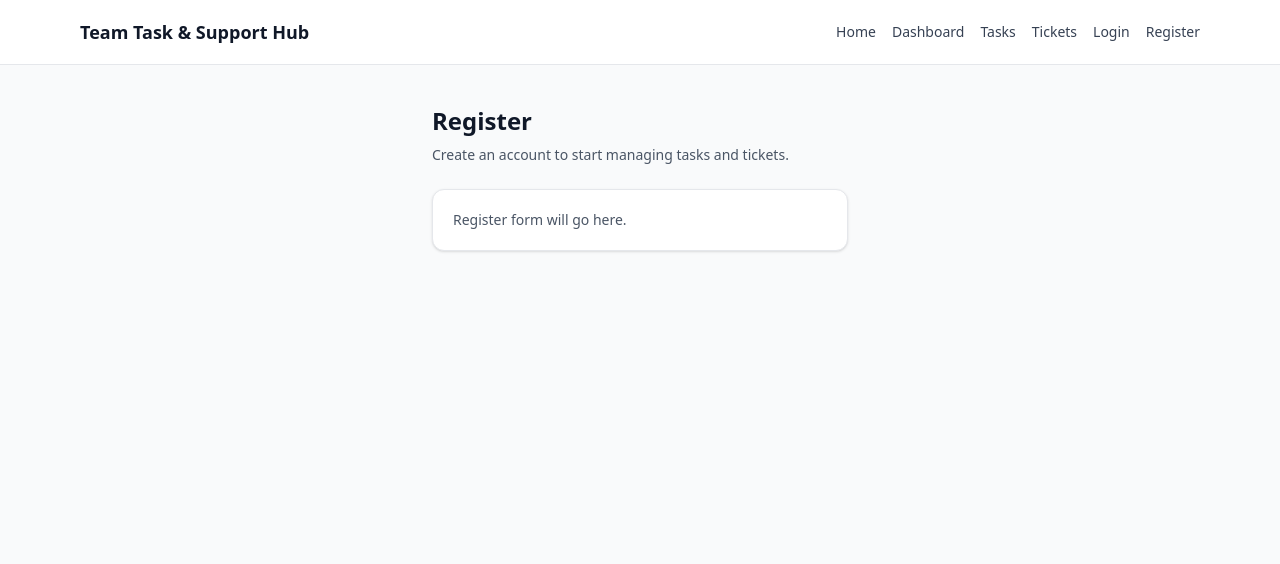
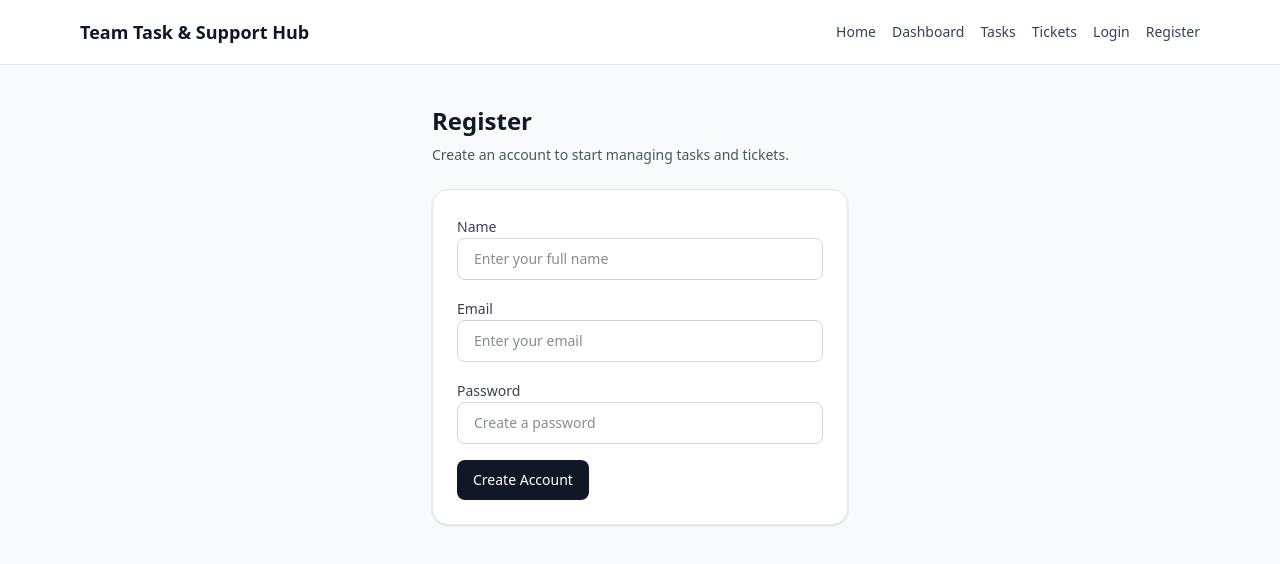
Before and after one commit to HtetLin27/team-task-support-hub, a Next.js app: page /register in a window 1280 px wide. Shown: the top 564 px of the page. Built offline with nearby package versions, Linux system fonts and the light colour scheme.

Commit message:
feat: add reusable form components and polish auth pages

```diff
--- a/src/app/dashboard/page.tsx
+++ b/src/app/dashboard/page.tsx
@@ -1,4 +1,5 @@
 import PageHeader from "@/components/shared/PageHeader";
+import StatCard from "@/components/shared/StatCard";
 
 export default function DashboardPage() {
   return (
@@ -9,18 +10,9 @@ export default function DashboardPage() {
       />
 
       <div className="grid gap-4 md:grid-cols-3">
-        <div className="rounded-xl border border-gray-200 bg-white p-5 shadow-sm">
-          <h2 className="text-sm text-gray-500">Total Tasks</h2>
-          <p className="mt-2 text-2xl font-bold">0</p>
-        </div>
-        <div className="rounded-xl border border-gray-200 bg-white p-5 shadow-sm">
-          <h2 className="text-sm text-gray-500">Open Tickets</h2>
-          <p className="mt-2 text-2xl font-bold">0</p>
-        </div>
-        <div className="rounded-xl border border-gray-200 bg-white p-5 shadow-sm">
-          <h2 className="text-sm text-gray-500">Team Members</h2>
-          <p className="mt-2 text-2xl font-bold">0</p>
-        </div>
+        <StatCard title="Total Tasks" count={0} />
+        <StatCard title="Open Tickets" count={0} />
+        <StatCard title="Team Members" count={0} />
       </div>
     </main>
   );
--- a/src/app/login/page.tsx
+++ b/src/app/login/page.tsx
@@ -1,4 +1,7 @@
+import AuthCard from "@/components/shared/AuthCard";
+import InputField from "@/components/shared/InputField";
 import PageHeader from "@/components/shared/PageHeader";
+import PrimaryButton from "@/components/shared/PrimaryButton";
 
 export default function LoginPage() {
   return (
@@ -8,9 +11,21 @@ export default function LoginPage() {
         description="Sign in to access your dashboard and workspace."
       />
 
-      <div className="rounded-xl border border-gray-200 bg-white p-5 shadow-sm">
-        <p className="text-sm text-gray-600">Login form will go here.</p>
-      </div>
+      <AuthCard>
+        <div className="space-y-4">
+          <InputField
+            label="Email"
+            type="email"
+            placeholder="Enter your email"
+          />
+          <InputField
+            label="Password"
+            type="password"
+            placeholder="Enter your password"
+          />
+          <PrimaryButton>Sign In</PrimaryButton>
+        </div>
+      </AuthCard>
     </main>
   );
 }
--- a/src/app/register/page.tsx
+++ b/src/app/register/page.tsx
@@ -1,4 +1,7 @@
+import AuthCard from "@/components/shared/AuthCard";
+import InputField from "@/components/shared/InputField";
 import PageHeader from "@/components/shared/PageHeader";
+import PrimaryButton from "@/components/shared/PrimaryButton";
 
 export default function RegisterPage() {
   return (
@@ -8,9 +11,25 @@ export default function RegisterPage() {
         description="Create an account to start managing tasks and tickets."
       />
 
-      <div className="rounded-xl border border-gray-200 bg-white p-5 shadow-sm">
-        <p className="text-sm text-gray-600">Register form will go here.</p>
-      </div>
+      <AuthCard>
+        <div className="space-y-4">
+          <InputField
+            label="Name"
+            placeholder="Enter your full name"
+          />
+          <InputField
+            label="Email"
+            type="email"
+            placeholder="Enter your email"
+          />
+          <InputField
+            label="Password"
+            type="password"
+            placeholder="Create a password"
+          />
+          <PrimaryButton>Create Account</PrimaryButton>
+        </div>
+      </AuthCard>
     </main>
   );
 }
--- a/src/app/tasks/page.tsx
+++ b/src/app/tasks/page.tsx
@@ -1,4 +1,5 @@
 import PageHeader from "@/components/shared/PageHeader";
+import SectionCard from "@/components/shared/SectionCard";
 
 export default function TasksPage() {
   return (
@@ -8,9 +9,9 @@ export default function TasksPage() {
         description="Manage task creation, progress, and completion."
       />
 
-      <div className="rounded-xl border border-gray-200 bg-white p-5 shadow-sm">
+      <SectionCard>
         <p className="text-sm text-gray-600">Task list will appear here.</p>
-      </div>
+      </SectionCard>
     </main>
   );
 }
--- a/src/app/tickets/page.tsx
+++ b/src/app/tickets/page.tsx
@@ -1,4 +1,5 @@
 import PageHeader from "@/components/shared/PageHeader";
+import SectionCard from "@/components/shared/SectionCard";
 
 export default function TicketsPage() {
   return (
@@ -8,9 +9,9 @@ export default function TicketsPage() {
         description="Track support issues, priorities, and status updates."
       />
 
-      <div className="rounded-xl border border-gray-200 bg-white p-5 shadow-sm">
+      <SectionCard>
         <p className="text-sm text-gray-600">Ticket list will appear here.</p>
-      </div>
+      </SectionCard>
     </main>
   );
 }
--- /dev/null
+++ b/src/components/shared/AuthCard.tsx
@@ -0,0 +1,11 @@
+type AuthCardProps = {
+  children: React.ReactNode;
+};
+
+export default function AuthCard({ children }: AuthCardProps) {
+  return (
+    <div className="rounded-2xl border border-gray-200 bg-white p-6 shadow-sm">
+      {children}
+    </div>
+  );
+}
--- a/src/components/shared/FeatureCard.tsx
+++ b/src/components/shared/FeatureCard.tsx
@@ -10,7 +10,7 @@ export default function FeatureCard({
 }: FeatureCardProps) {
   return (
     <div className="rounded-xl border border-gray-200 bg-white p-5 shadow-sm">
-      <h2 className="text-lg font-semibold">{title}</h2>
+      <h3 className="text-lg font-semibold">{title}</h3>
       <p className="mt-2 text-sm text-gray-600">{description}</p>
     </div>
   )
--- /dev/null
+++ b/src/components/shared/InputField.tsx
@@ -0,0 +1,18 @@
+type InputFieldProps = {
+    label: string;
+    type?: string;
+    placeholder?: string;
+}
+
+export default function InputField( {label,type = "text",placeholder,}: InputFieldProps){
+    return (
+        <div className="space-y-2">
+            <label className="text-sm font-medium text-gray-700">{label}</label>
+            <input
+                type={type}
+                placeholder={placeholder}
+                className="w-full rounded-lg border border-gray-300 bg-white px-4 py-2.5 text-sm outline-none transition focus:border-gray-400"
+             />
+        </div>
+    )
+}
--- /dev/null
+++ b/src/components/shared/PrimaryButton.tsx
@@ -0,0 +1,11 @@
+type PrimaryButtonProps = {
+  children: React.ReactNode;
+};
+
+export default function PrimaryButton({ children }: PrimaryButtonProps) {
+  return (
+    <button className="inline-flex items-center justify-center rounded-lg bg-gray-900 px-4 py-2.5 text-sm font-medium text-white transition hover:bg-gray-800">
+      {children}
+    </button>
+  );
+}
--- /dev/null
+++ b/src/components/shared/SectionCard.tsx
@@ -0,0 +1,11 @@
+type SectionCardProps = {
+  children: React.ReactNode;
+};
+
+export default function SectionCard({ children }: SectionCardProps) {
+  return (
+    <div className="rounded-xl border border-gray-200 bg-white p-5 shadow-sm">
+      {children}
+    </div>
+  );
+}
--- /dev/null
+++ b/src/components/shared/StatCard.tsx
@@ -0,0 +1,13 @@
+type StatCardProps = {
+    title: string;
+    count: number;
+}
+
+export default function StatCard({ title, count }: StatCardProps) {
+    return (
+        <div className="rounded-xl border border-gray-200 bg-white p-5 shadow-sm">
+            <h2 className="text-sm text-gray-500">{title}</h2>
+            <p className="mt-2 text-2xl font-bold">{count}</p>
+        </div>
+    )
+}
```
